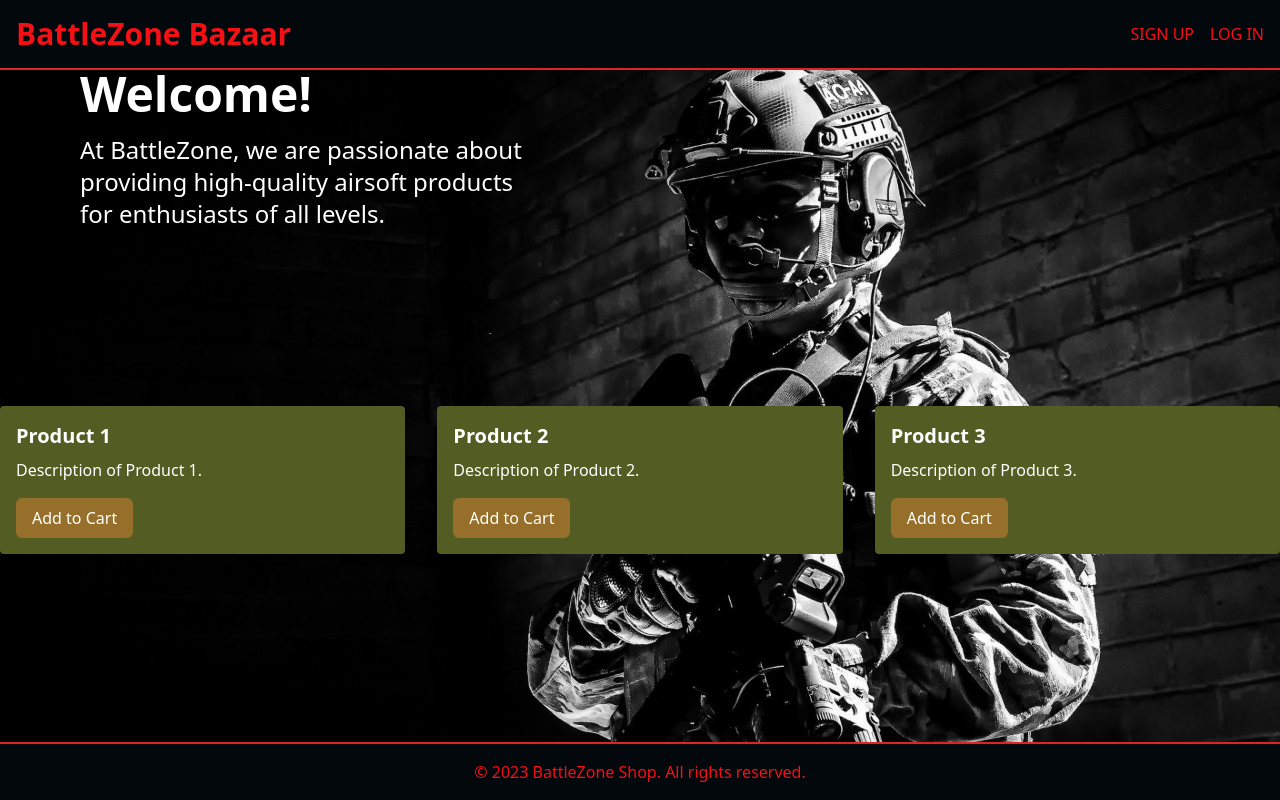
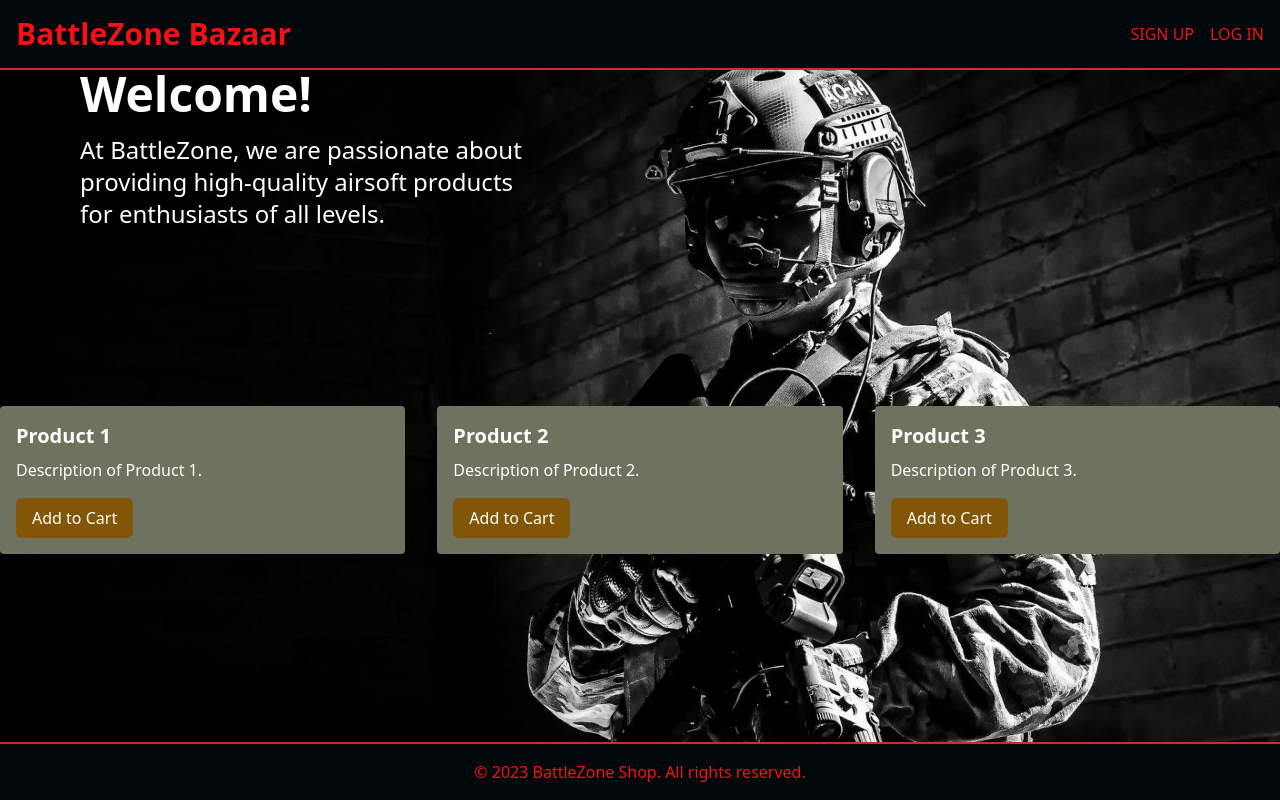
Before and after one commit to Georgi1102/battlezone_bazaar, a React (Create React App) app in the folder client/battle_zone/: page / in a window 1280 px wide. Built offline with nearby package versions, Linux system fonts and the light colour scheme.

Commit message:
changed_style_best_sellers

```diff
--- a/client/battle_zone/src/components/BestSellers.js
+++ b/client/battle_zone/src/components/BestSellers.js
@@ -2,7 +2,7 @@ const ProductCard = ({ title, description }) => (
   <div className="bg-camo-green p-4 rounded mb-4 text-white">
     <h3 className="text-xl font-semibold mb-2">{title}</h3>
     <p className="text-white">{description}</p>
-    <button className="mt-4 bg-orange text-white px-4 py-2 rounded-md">
+    <button className="mt-4 bg-orange text-withe px-4 py-2 rounded-md">
       Add to Cart
     </button>
   </div>
--- a/client/battle_zone/src/tailwind.css
+++ b/client/battle_zone/src/tailwind.css
@@ -16,7 +16,7 @@
 }
 
 .bg-camo-green {
-  background-color: rgb(83, 92, 34);
+  background-color: rgb(111, 114, 95);
 }
 
 .text-camo-green {
@@ -48,7 +48,7 @@
 }
 
 .bg-orange {
-  background-color: #96702a;
+  background-color: #815606;
 }
 
 .text-orange {
```
